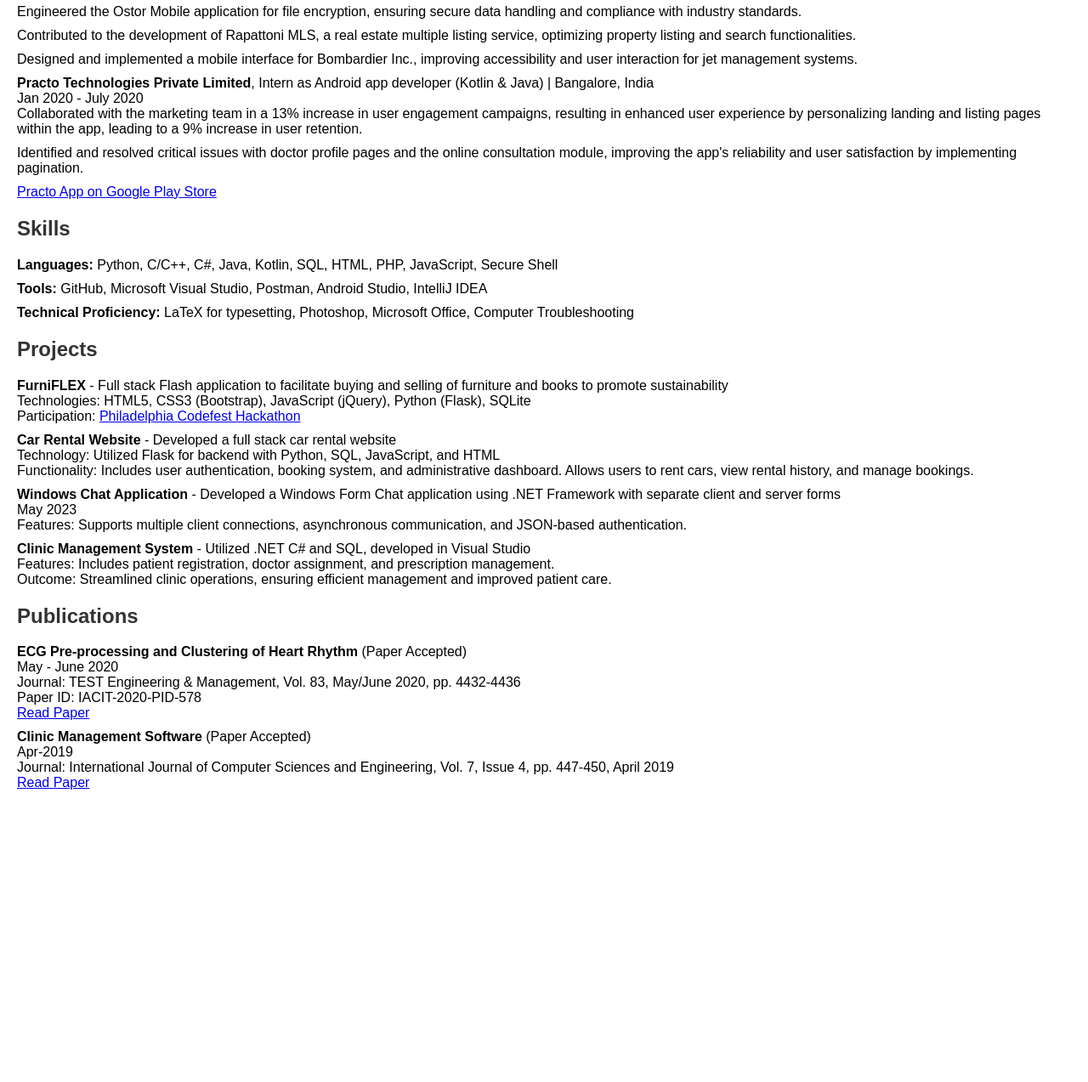
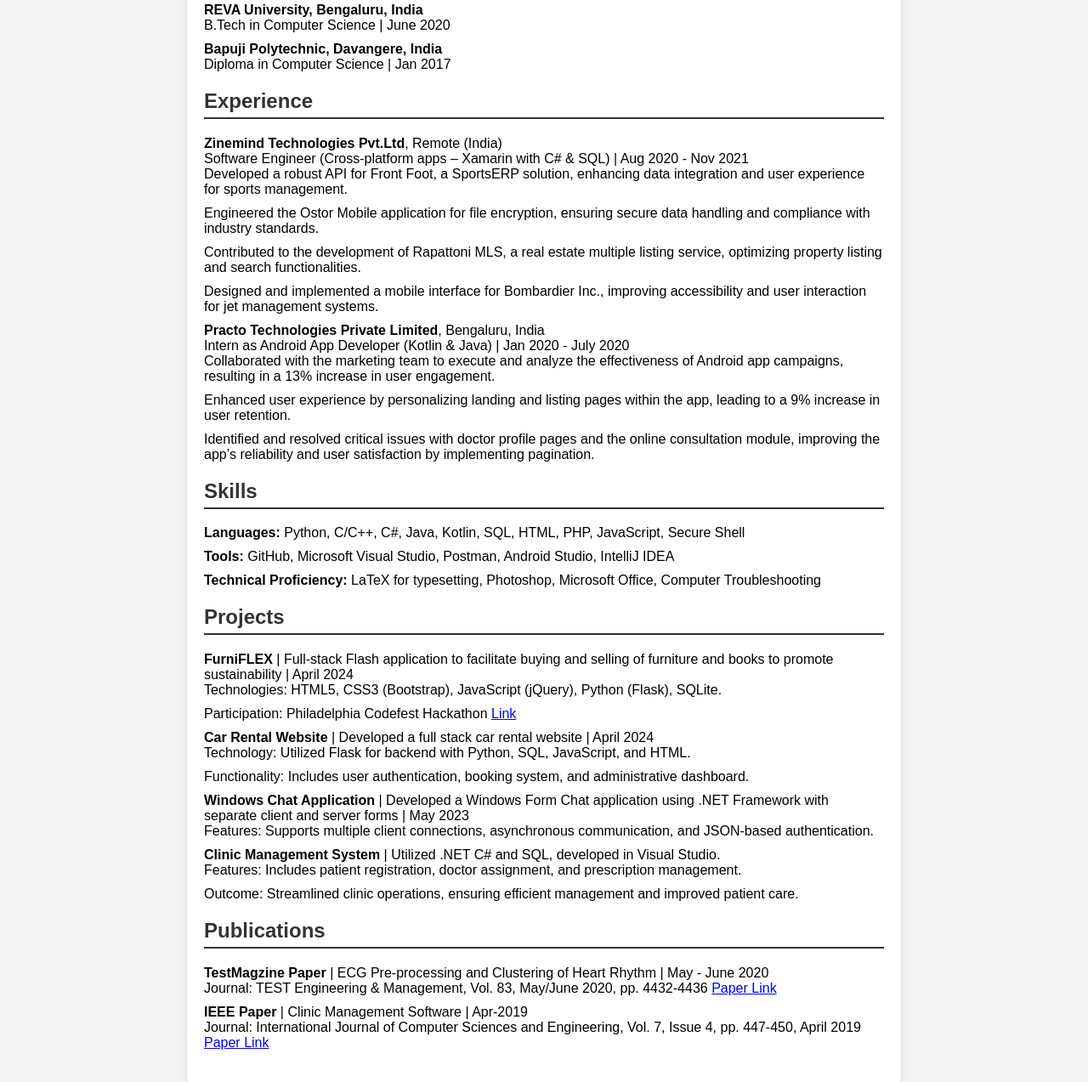
Before and after one commit to Pruthviraj-Guddu/PruthvirajGitpageDevbranch, a plain HTML site: page PruthvirajResume.html in a window 1280 px wide. Shown: the part 437-1710 px from the top of the page at 85% size. Before the commit the page ends 1387 px from the top, so only its background shows below. Drawn offline with Linux system fonts and the light colour scheme; a web font is replaced by a local one.

Commit message:
Update PruthvirajResume.html

```diff
--- a/PruthvirajResume.html
+++ b/PruthvirajResume.html
@@ -1,19 +1,51 @@
 <!DOCTYPE html>
 <html lang="en">
   <head>
-    <meta charset="UTF-8">
-    <meta name="viewport" content="width=device-width, initial-scale=1.0">
-    <title>Pruthviraj Mundargi - Resume</title>
+    <meta charset="UTF-8" />
+    <meta name="viewport" content="width=device-width, initial-scale=1.0" />
+    <title>Resume - Pruthviraj Mundargi</title>
+    <link rel="preconnect" href="https://fonts.googleapis.com" />
+    <link rel="preconnect" href="https://fonts.gstatic.com" crossorigin />
+    <link
+      href="https://fonts.googleapis.com/css2?family=Anek+Devanagari:wght@400;700&display=swap"
+      rel="stylesheet"
+    />
     <style>
       body {
-            font-family: Arial, sans-serif;
-            margin: 20px;
+        font-family: "Anek Devanagari", sans-serif;
+        margin: 0;
+        padding: 20px;
+        background-color: #f4f4f4;
       }
-        h1, h2 {
+      .container {
+        max-width: 800px;
+        margin: auto;
+        background: #fff;
+        padding: 20px;
+        border-radius: 8px;
+        box-shadow: 0 0 10px rgba(0, 0, 0, 0.1);
+      }
+      h1,
+      h2,
+      h3 {
         color: #333;
       }
-        .contact-info, .education, .experience, .skills, .projects, .publications {
+      .contact-row {
+        display: flex;
+        justify-content: space-between;
+        flex-wrap: wrap;
+      }
+      .contact-row p {
+        margin: 0 15px 0 0;
+        flex: 1;
+        min-width: 150px;
+      }
+      .section {
         margin-bottom: 20px;
+      }
+      .section h2 {
+        border-bottom: 2px solid #333;
+        padding-bottom: 5px;
       }
       ul {
         list-style-type: none;
@@ -25,106 +57,230 @@
     </style>
   </head>
   <body>
+    <div class="container">
       <h1>Pruthviraj Mundargi</h1>
-    <div class="contact-info">
-        <p>+1 (703) 9998663 | <a href="mailto:pm935@drexel.edu">pm935@drexel.edu</a> | <a href="https://pruthviraj-guddu.github.io/">pruthviraj-guddu.github.io</a> | <a href="https://github.com/Pruthviraj-Guddu/">github.com/Pruthviraj-Guddu</a> | <a href="https://linkedin.com/in/pruthvirajma/">linkedin.com/in/pruthvirajma/</a></p>
-        <p>M.S. Computer Science Candidate with Proven Experience in Android and Cross-Platform App Development, Expertise in Xamarin, .Net, and SQL for Dynamic Solutions</p>
+
+      <div class="contact">
+        <p><strong>Software Engineer</strong></p>
+        <div class="contact-row">
+          <p></p>
+
+          <p>Leesburg, Virginia</p>
+          <p>+1 (703) 999 8663</p>
+          <p>pruthvirajam95@gmail.com</p>
+          <p>
+            <a href="http://pruthviraj-guddu.github.io/"
+              >pruthviraj-guddu.github.io</a
+            >
+          </p>
+          <p>
+            <a href="https://github.com/Pruthviraj-Guddu/"
+              >GitHub: Pruthviraj-Guddu</a
+            >
+          </p>
+          <p>
+            <a href="https://www.linkedin.com/in/pruthvirajma/"
+              >LinkedIn: pruthvirajma</a
+            >
+          </p>
+        </div>
       </div>
 
-    <div class="education">
+      <div class="section">
+        <h2>Objective</h2>
+        <p>
+          M.S. in Computer Science with extensive experience in Cross-Platform
+          and Android App Development. Proficient in Java, Xamarin, .NET, and
+          SQL, seeking a challenging software development role to leverage my
+          technical expertise in creating dynamic and innovative solutions.
+        </p>
+      </div>
+
+      <div class="section">
         <h2>Education</h2>
         <ul>
           <li>
-                <strong>Drexel University</strong>, Masters in Computer Science | Philadelphia, USA<br>
-                GPA: 3.42 / 4.0<br>
-                June 2024
+            <strong>Drexel University, Philadelphia, USA</strong><br />
+            Masters in Computer Science | GPA: 3.42/4.0 | June 2024
           </li>
           <li>
-                <strong>REVA University</strong>, B. Tech in Computer Science | Bengaluru, India
+            <strong>REVA University, Bengaluru, India</strong><br />
+            B.Tech in Computer Science | June 2020
           </li>
           <li>
-                <strong>Bapuji Polytechnic</strong>, Diploma in Computer Science | Davangere, India
+            <strong>Bapuji Polytechnic, Davangere, India</strong><br />
+            Diploma in Computer Science | Jan 2017
           </li>
         </ul>
       </div>
 
-    <div class="experience">
+      <div class="section">
         <h2>Experience</h2>
         <ul>
           <li>
-                <strong>Zinemind Technologies Pvt. Ltd</strong>, Software Engineer (Cross platform apps - Xamarin with C# & SQL) | Remote (India)<br>
+            <strong>Zinemind Technologies Pvt.Ltd</strong>, Remote (India)<br />
+            Software Engineer (Cross-platform apps – Xamarin with C# & SQL) |
             Aug 2020 - Nov 2021
             <ul>
-                    <li>Developed a robust API for Front Foot, a SportsERP solution, enhancing data integration and user experience for sports management.</li>
-                    <li>Engineered the Ostor Mobile application for file encryption, ensuring secure data handling and compliance with industry standards.</li>
-                    <li>Contributed to the development of Rapattoni MLS, a real estate multiple listing service, optimizing property listing and search functionalities.</li>
-                    <li>Designed and implemented a mobile interface for Bombardier Inc., improving accessibility and user interaction for jet management systems.</li>
+              <li>
+                Developed a robust API for Front Foot, a SportsERP solution,
+                enhancing data integration and user experience for sports
+                management.
+              </li>
+              <li>
+                Engineered the Ostor Mobile application for file encryption,
+                ensuring secure data handling and compliance with industry
+                standards.
+              </li>
+              <li>
+                Contributed to the development of Rapattoni MLS, a real estate
+                multiple listing service, optimizing property listing and search
+                functionalities.
+              </li>
+              <li>
+                Designed and implemented a mobile interface for Bombardier Inc.,
+                improving accessibility and user interaction for jet management
+                systems.
+              </li>
             </ul>
           </li>
           <li>
-                <strong>Practo Technologies Private Limited</strong>, Intern as Android app developer (Kotlin & Java) | Bangalore, India<br>
-                Jan 2020 - July 2020
+            <strong>Practo Technologies Private Limited</strong>, Bengaluru,
+            India<br />
+            Intern as Android App Developer (Kotlin & Java) | Jan 2020 - July
+            2020
             <ul>
-                    <li>Collaborated with the marketing team in a 13% increase in user engagement campaigns, resulting in enhanced user experience by personalizing landing and listing pages within the app, leading to a 9% increase in user retention.</li>
-                    <li>Identified and resolved critical issues with doctor profile pages and the online consultation module, improving the app's reliability and user satisfaction by implementing pagination.</li>
-                    <li><a href="https://play.google.com/store/apps/details?id=com.practo.fabric">Practo App on Google Play Store</a></li>
+              <li>
+                Collaborated with the marketing team to execute and analyze the
+                effectiveness of Android app campaigns, resulting in a 13%
+                increase in user engagement.
+              </li>
+              <li>
+                Enhanced user experience by personalizing landing and listing
+                pages within the app, leading to a 9% increase in user
+                retention.
+              </li>
+              <li>
+                Identified and resolved critical issues with doctor profile
+                pages and the online consultation module, improving the app’s
+                reliability and user satisfaction by implementing pagination.
+              </li>
             </ul>
           </li>
         </ul>
       </div>
 
-    <div class="skills">
+      <div class="section">
         <h2>Skills</h2>
         <ul>
-            <li><strong>Languages:</strong> Python, C/C++, C#, Java, Kotlin, SQL, HTML, PHP, JavaScript, Secure Shell</li>
-            <li><strong>Tools:</strong> GitHub, Microsoft Visual Studio, Postman, Android Studio, IntelliJ IDEA</li>
-            <li><strong>Technical Proficiency:</strong> LaTeX for typesetting, Photoshop, Microsoft Office, Computer Troubleshooting</li>
-        </ul>
-    </div>
-
-    <div class="projects">
-        <h2>Projects</h2>
-        <ul>
           <li>
-                <strong>FurniFLEX</strong> - Full stack Flash application to facilitate buying and selling of furniture and books to promote sustainability<br>
-                Technologies: HTML5, CSS3 (Bootstrap), JavaScript (jQuery), Python (Flask), SQLite<br>
-                Participation: <a href="https://event.phillycodefest.com/project/detail/12/">Philadelphia Codefest Hackathon</a>
+            <strong>Languages:</strong> Python, C/C++, C#, Java, Kotlin, SQL,
+            HTML, PHP, JavaScript, Secure Shell
           </li>
           <li>
-                <strong>Car Rental Website</strong> - Developed a full stack car rental website<br>
-                Technology: Utilized Flask for backend with Python, SQL, JavaScript, and HTML<br>
-                Functionality: Includes user authentication, booking system, and administrative dashboard. Allows users to rent cars, view rental history, and manage bookings.
+            <strong>Tools:</strong> GitHub, Microsoft Visual Studio, Postman,
+            Android Studio, IntelliJ IDEA
           </li>
           <li>
-                <strong>Windows Chat Application</strong> - Developed a Windows Form Chat application using .NET Framework with separate client and server forms<br>
-                May 2023<br>
-                Features: Supports multiple client connections, asynchronous communication, and JSON-based authentication.
-            </li>
-            <li>
-                <strong>Clinic Management System</strong> - Utilized .NET C# and SQL, developed in Visual Studio<br>
-                Features: Includes patient registration, doctor assignment, and prescription management.<br>
-                Outcome: Streamlined clinic operations, ensuring efficient management and improved patient care.
+            <strong>Technical Proficiency:</strong> LaTeX for typesetting,
+            Photoshop, Microsoft Office, Computer Troubleshooting
           </li>
         </ul>
       </div>
 
-    <div class="publications">
+      <div class="section">
+        <h2>Projects</h2>
+        <ul>
+          <li>
+            <strong>FurniFLEX</strong> | Full-stack Flash application to
+            facilitate buying and selling of furniture and books to promote
+            sustainability | April 2024
+            <ul>
+              <li>
+                Technologies: HTML5, CSS3 (Bootstrap), JavaScript (jQuery),
+                Python (Flask), SQLite.
+              </li>
+              <li>
+                Participation: Philadelphia Codefest Hackathon
+                <a href="https://event.phillycodefest.com/project/detail/12/"
+                  >Link</a
+                >
+              </li>
+            </ul>
+          </li>
+          <li>
+            <strong>Car Rental Website</strong> | Developed a full stack car
+            rental website | April 2024
+            <ul>
+              <li>
+                Technology: Utilized Flask for backend with Python, SQL,
+                JavaScript, and HTML.
+              </li>
+              <li>
+                Functionality: Includes user authentication, booking system, and
+                administrative dashboard.
+              </li>
+            </ul>
+          </li>
+          <li>
+            <strong>Windows Chat Application</strong> | Developed a Windows Form
+            Chat application using .NET Framework with separate client and
+            server forms | May 2023
+            <ul>
+              <li>
+                Features: Supports multiple client connections, asynchronous
+                communication, and JSON-based authentication.
+              </li>
+            </ul>
+          </li>
+          <li>
+            <strong>Clinic Management System</strong> | Utilized .NET C# and
+            SQL, developed in Visual Studio.
+            <ul>
+              <li>
+                Features: Includes patient registration, doctor assignment, and
+                prescription management.
+              </li>
+              <li>
+                Outcome: Streamlined clinic operations, ensuring efficient
+                management and improved patient care.
+              </li>
+            </ul>
+          </li>
+        </ul>
+      </div>
+
+      <div class="section">
         <h2>Publications</h2>
         <ul>
           <li>
-                <strong>ECG Pre-processing and Clustering of Heart Rhythm</strong> (Paper Accepted)<br>
-                May - June 2020<br>
-                Journal: TEST Engineering & Management, Vol. 83, May/June 2020, pp. 4432-4436<br>
-                Paper ID: IACIT-2020-PID-578<br>
-                <a href="http://www.testmagzine.biz/index.php/testmagzine/article/view/8102">Read Paper</a>
+            <strong>TestMagzine Paper</strong> | ECG Pre-processing and
+            Clustering of Heart Rhythm | May - June 2020
+            <ul>
+              <li>
+                Journal: TEST Engineering & Management, Vol. 83, May/June 2020,
+                pp. 4432-4436
+                <a
+                  href="http://www.testmagzine.biz/index.php/testmagzine/article/view/8102"
+                  >Paper Link</a
+                >
+              </li>
+            </ul>
           </li>
           <li>
-                <strong>Clinic Management Software</strong> (Paper Accepted)<br>
-                Apr-2019<br>
-                Journal: International Journal of Computer Sciences and Engineering, Vol. 7, Issue 4, pp. 447-450, April 2019<br>
-                <a href="https://doi.org/10.26438/ijcse/v7i4.447450">Read Paper</a>
+            <strong>IEEE Paper</strong> | Clinic Management Software | Apr-2019
+            <ul>
+              <li>
+                Journal: International Journal of Computer Sciences and
+                Engineering, Vol. 7, Issue 4, pp. 447-450, April 2019
+                <a href="https://doi.org/10.26438/ijcse/v7i4.447450"
+                  >Paper Link</a
+                >
+              </li>
+            </ul>
           </li>
         </ul>
       </div>
+    </div>
   </body>
 </html>
```
Lines whose indentation alone changed are shown as unchanged.
